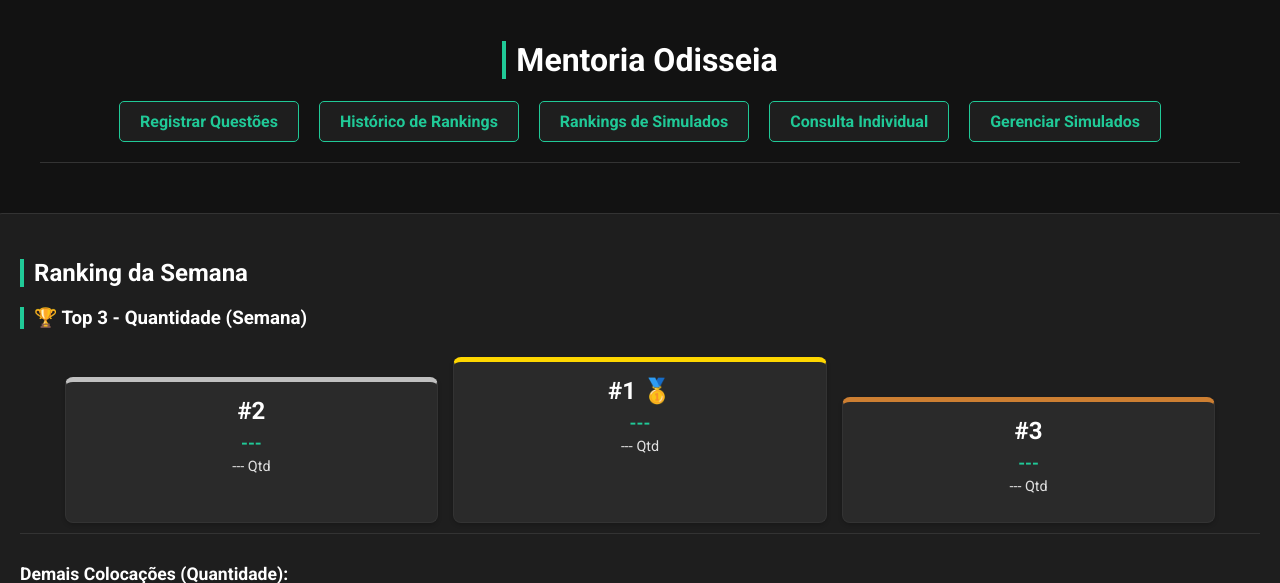
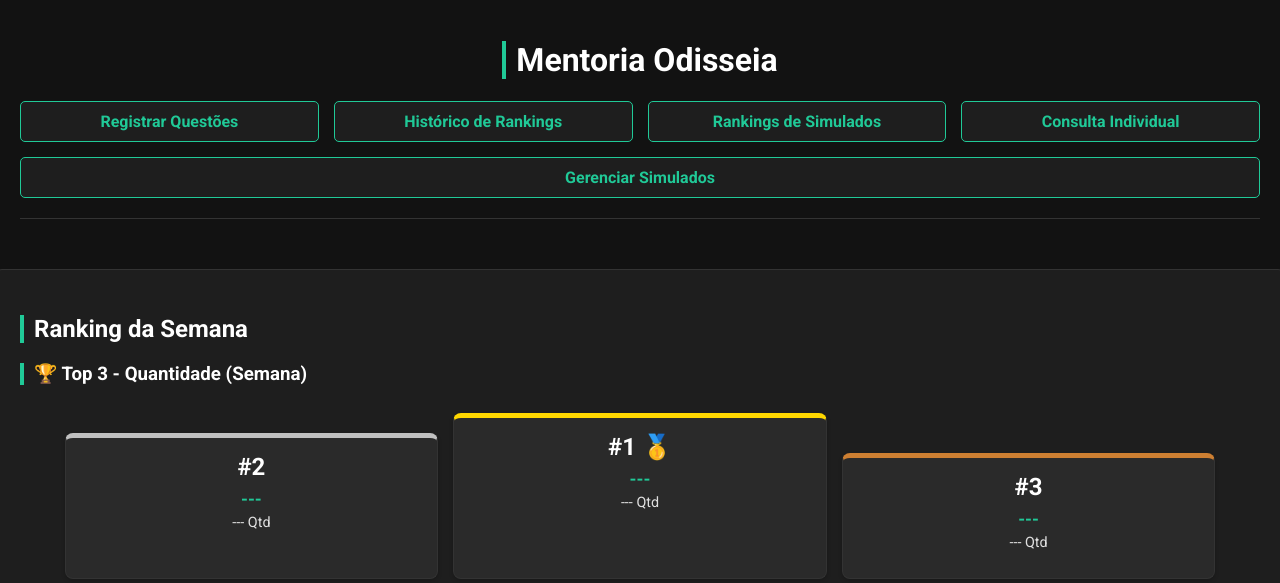
Before and after one commit to jvsouza01/mentoria-odisseia, a Flask app: page / in a window 1280 px wide. Shown: the top 583 px of the page. Run offline with Flask 3, Linux system fonts and the light colour scheme; data that the repository does not hold is empty.

Commit message:
Fix: Corrige responsividade da barra de navegação no mobile

```diff
--- a/static/style.css
+++ b/static/style.css
@@ -153,10 +153,11 @@ li:last-child {
 .main-nav {
     display: flex;
     justify-content: center;
-    gap: 20px;
+    flex-wrap: wrap; /* <-- ADICIONADO: Permite que os botões quebrem a linha */
+    gap: 15px; /* Reduzindo o gap para caber melhor no mobile */
     width: 100%;
-    max-width: 1200px;
-    margin-bottom: 30px; /* Aumenta o espaço antes do conteúdo principal */
+    max-width: 1600px; /* (Mantenha o max-width que você definiu) */
+    margin-bottom: 30px;
     padding-bottom: 20px;
     border-bottom: 1px solid var(--border-color);
 }
@@ -171,6 +172,8 @@ li:last-child {
     font-weight: bold;
     transition: all 0.3s ease;
     text-align: center;
+    flex-grow: 1; /* Opcional: Faz os botões crescerem para preencher o espaço */
+    flex-basis: 200px; /* Opcional: Define uma largura base antes de quebrar */
 }
 
 .nav-button:hover {
```
